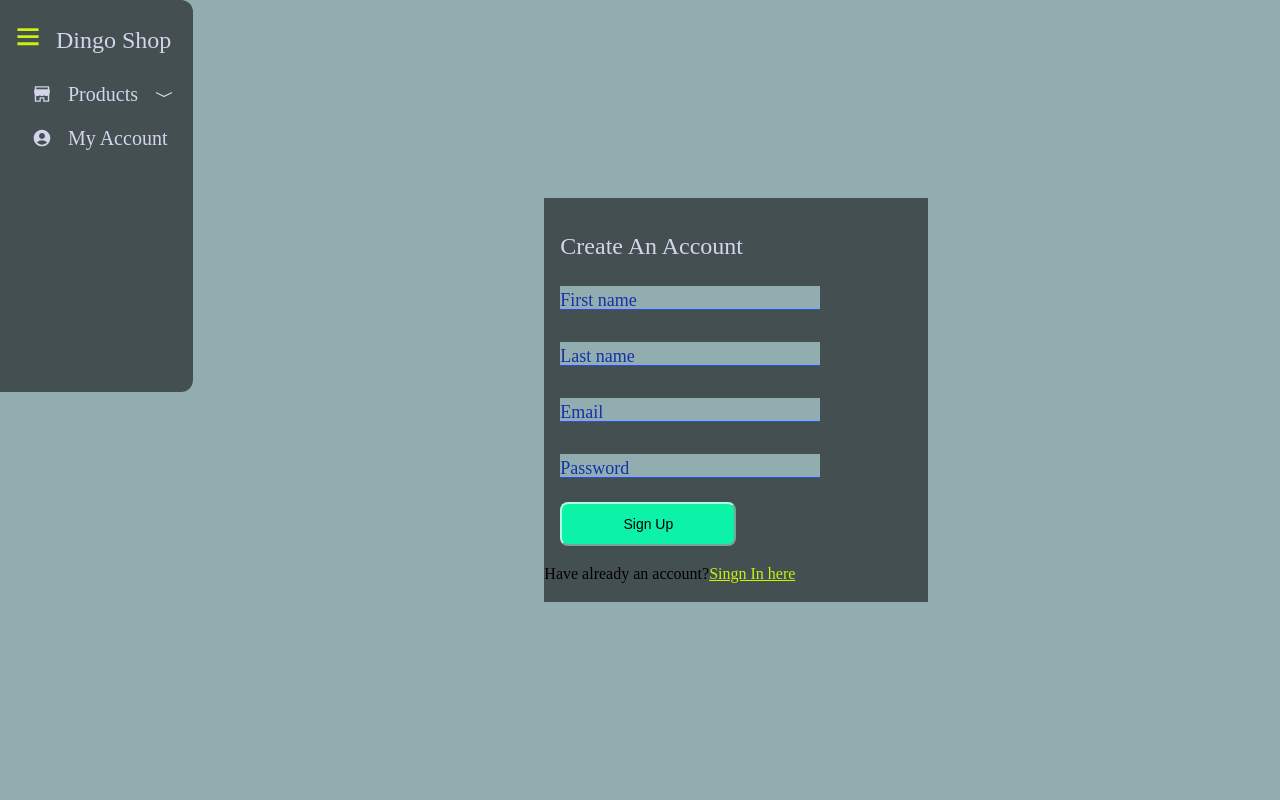
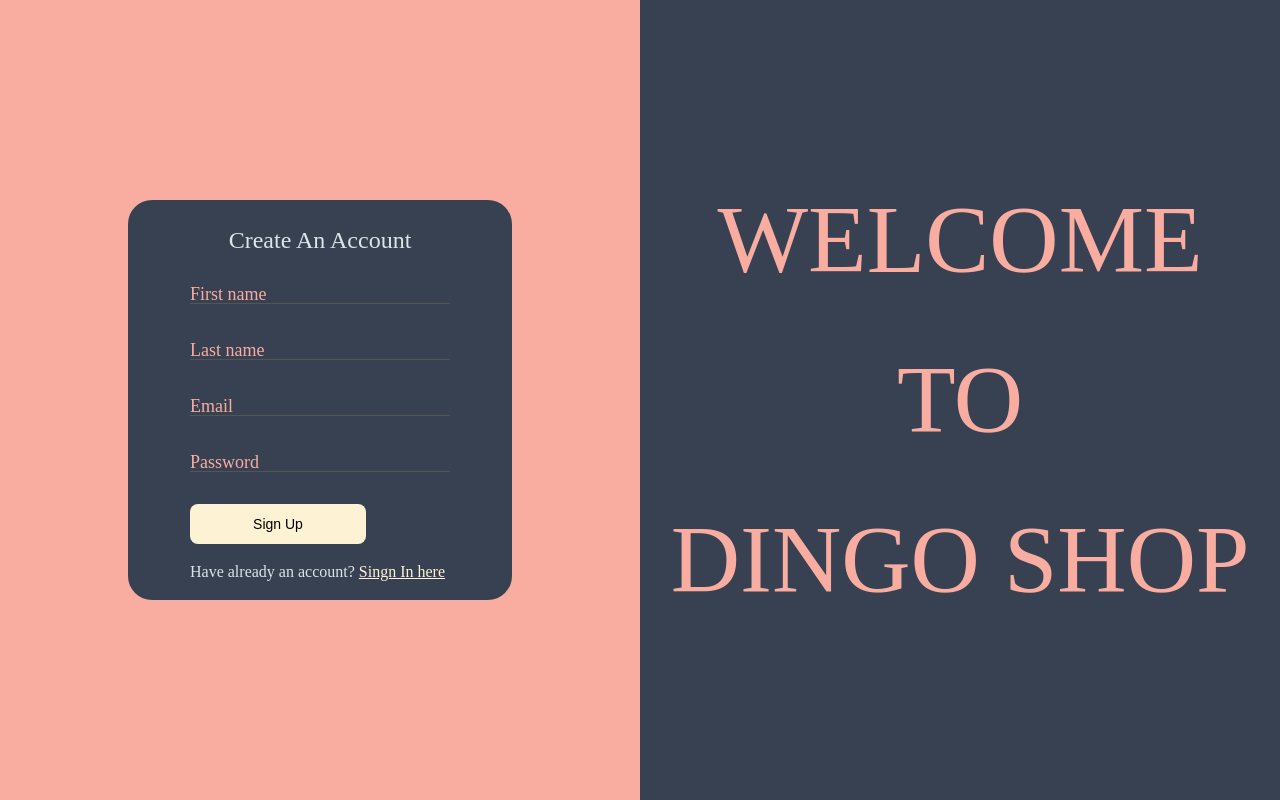
Before and after one commit to ArkadiNazarian/online-shop, a React (Create React App) app: page / in a window 1280 px wide. Built offline with nearby package versions, Linux system fonts and the light colour scheme.

Commit message:
Fix the colors of project

```diff
--- /dev/null
+++ b/src/LandingPage/view.tsx
@@ -0,0 +1,14 @@
+import { Signup } from "../module-account/signup";
+
+export const Landing = () => (
+    <div className="tw-grid tw-grid-cols-2 tw-w-screen tw-h-screen">
+        <div className="tw-col-start-1 tw-bg-custom_background">
+            <Signup />
+        </div>
+        <div className="tw-col-start-2 tw-bg-custom_gray tw-flex tw-flex-col tw-justify-center tw-items-center">
+            <p className="tw-text-custom_background tw-text-8xl" >WELCOME</p>
+            <p className="tw-text-custom_background tw-text-8xl tw-mt-[-2rem]" >TO</p>
+            <p className="tw-text-custom_background tw-text-8xl tw-mt-[-2rem]" >DINGO SHOP</p>
+        </div>
+    </div>
+)
--- a/src/Routes/routes.tsx
+++ b/src/Routes/routes.tsx
@@ -1,3 +1,4 @@
+import { Landing } from '../LandingPage/view';
 import { SignIn } from '../module-account/signin';
 import { Signup } from '../module-account/signup';
 import { route_names } from './route-names';
@@ -17,7 +18,7 @@ export const routes = () => {
         },
         {
             path: app_routes.default_path,
-            component: <Signup />
+            component: <Landing />
         }
     ]
 
--- a/src/index.css
+++ b/src/index.css
@@ -3,7 +3,7 @@
 @tailwind utilities;
 
 html {
-    background-color: #92adb0;
+    background-color: #f9ada0;
 }
 
 body {
--- a/src/module-account/signin/view.tsx
+++ b/src/module-account/signin/view.tsx
@@ -8,10 +8,10 @@ export const View = (props: IFormModel) => (
         <form onSubmit={props.action_submit}>
             <div className="tw-mb-6 tw-ml-4">
                 <div>
-                    <label className="tw-block tw-mb-2 tw-text-xl tw-font-medium tw-text-custom_blue tw-mt-8">Email</label>
+                    <label className="tw-block tw-mb-2 tw-text-xl tw-font-medium tw-text-custom_black tw-mt-8">Email</label>
                     <input
                         type="email"
-                        className="tw-border tw-border-custom_gray tw-bg-custom_gray tw-text-sm tw-rounded-lg tw-outline focus:tw-border-2 focus:tw-border-custom_blue tw-w-full tw-p-2.5 "
+                        className="tw-border tw-border-custom_gray tw-bg-custom_gray tw-text-sm tw-rounded-lg tw-outline focus:tw-border-2 focus:tw-border-custom_black tw-w-full tw-p-2.5 "
                         name="email"
                         value={props.form_data.email}
                         onChange={props.handleChange}
@@ -19,10 +19,10 @@ export const View = (props: IFormModel) => (
                     {props.form_errors.email && <p className="tw-text-custom_purple">{props.form_errors.email}</p>}
                 </div>
                 <div>
-                    <label className="tw-block tw-mb-2 tw-text-xl tw-font-medium tw-text-custom_blue tw-mt-4">Password</label>
+                    <label className="tw-block tw-mb-2 tw-text-xl tw-font-medium tw-text-custom_black tw-mt-4">Password</label>
                     <input
                         type="password"
-                        className="tw-border tw-border-custom_gray tw-bg-custom_gray tw-text-sm tw-rounded-lg tw-outline focus:tw-border-2 focus:tw-border-custom_blue tw-w-full tw-p-2.5  "
+                        className="tw-border tw-border-custom_gray tw-bg-custom_gray tw-text-sm tw-rounded-lg tw-outline focus:tw-border-2 focus:tw-border-custom_black tw-w-full tw-p-2.5  "
                         name="password"
                         value={props.form_data.password}
                         onChange={props.handleChange}
--- a/src/module-account/signup/view.tsx
+++ b/src/module-account/signup/view.tsx
@@ -1,49 +1,46 @@
 import { Link } from "react-router-dom";
 import { ToastContainer } from "react-toastify";
-import { Layout } from "../../Layout";
 import { IFormModel } from "./model";
 
 export const View = (props: IFormModel) => (
-    <div className="tw-h-screen  tw-flex tw-flex-row">
-        <Layout />
-        <div className="tw-w-screen tw-flex tw-justify-center tw-items-center ">
-            <form onSubmit={props.action_submit} className="tw-bg-dark_purple tw-w-96">
-                <div className="tw-mb-6 tw-ml-4 tw-mt-8">
+    <div className="tw-h-screen tw-flex-col tw-flex tw-justify-center tw-items-center">
+        <div className="tw-bg-custom_gray tw-w-96 tw-flex tw-flex-col tw-items-center tw-border-none tw-rounded-3xl">
             <p className="tw-text-custom_white tw-text-2xl">Create An Account</p>
+            <form onSubmit={props.action_submit}>
                 <div className="tw-relative">
                     <input
                         type="text"
-                            className="tw-py-1 tw-w-64 tw-border-t-0 tw-bg-custom_background tw-border-l-0 tw-border-r-0 tw-border-b-custom_blue tw-border-b focus:tw-outline-none tw-transition-colors tw-peer"
+                        className="tw-py-1 tw-w-64 tw-border-t-0 tw-bg-custom_gray tw-border-l-0 tw-border-r-0 tw-border-b-custom_black tw-border-b focus:tw-outline-none tw-transition-colors tw-peer"
                         name="first_name"
                         id="first_name"
                         value={props.form_data.first_name}
                         onChange={props.handleChange}
                     />
-                        <label htmlFor="first_name" className="tw-text-custom_blue tw-text-lg tw-absolute tw-left-0 peer-focus:tw-text-sm peer-focus:tw--top-4 tw-transition-all">First name</label>
-                        {props.form_errors.first_name && <p className="tw-text-custom_purple">{props.form_errors.first_name}</p>}
+                    <label htmlFor="first_name" className="tw-text-custom_background tw-text-lg tw-absolute tw-left-0 peer-focus:tw-text-sm peer-focus:tw--top-4 tw-transition-all">First name</label>
+                    {props.form_errors.first_name && <p className="tw-text-custom_green">{props.form_errors.first_name}</p>}
                 </div>
                 <div className="tw-relative tw-mt-8">
                     <input
                         type="text"
-                            className="tw-py-1 tw-w-64 tw-border-t-0 tw-bg-custom_background tw-border-l-0 tw-border-r-0 tw-border-b-custom_blue tw-border-b focus:tw-outline-none tw-transition-colors tw-peer"
+                        className="tw-py-1 tw-w-64 tw-border-t-0 tw-bg-custom_gray tw-border-l-0 tw-border-r-0 tw-border-b-custom_black tw-border-b focus:tw-outline-none tw-transition-colors tw-peer"
                         name="last_name"
                         id="last_name"
                         value={props.form_data.last_name}
                         onChange={props.handleChange}
                     />
-                        <label htmlFor="last_name" className="tw-text-custom_blue tw-text-lg tw-absolute tw-left-0 peer-focus:tw-text-sm peer-focus:tw--top-4 tw-transition-all">Last name</label>
+                    <label htmlFor="last_name" className="tw-text-custom_background tw-text-lg tw-absolute tw-left-0 peer-focus:tw-text-sm peer-focus:tw--top-4 tw-transition-all">Last name</label>
                 </div>
                 <div className="tw-relative tw-mt-8">
                     <input
                         type="email"
-                            className="tw-py-1 tw-w-64 tw-border-t-0 tw-bg-custom_background tw-border-l-0 tw-border-r-0 tw-border-b-custom_blue tw-border-b focus:tw-outline-none tw-transition-colors tw-peer"
+                        className="tw-py-1 tw-w-64 tw-border-t-0 tw-bg-custom_gray tw-border-l-0 tw-border-r-0 tw-border-b-custom_black tw-border-b focus:tw-outline-none tw-transition-colors tw-peer"
                         name="email"
                         id="email"
                         value={props.form_data.email}
                         onChange={props.handleChange}
                     />
-                        <label htmlFor="email" className="tw-text-custom_blue tw-text-lg tw-absolute tw-left-0 peer-focus:tw-text-sm peer-focus:tw--top-4 tw-transition-all">Email</label>
-                        {props.form_errors.email && <p className="tw-text-custom_purple">{props.form_errors.email}</p>}
+                    <label htmlFor="email" className="tw-text-custom_background tw-text-lg tw-absolute tw-left-0 peer-focus:tw-text-sm peer-focus:tw--top-4 tw-transition-all">Email</label>
+                    {props.form_errors.email && <p className="tw-text-custom_green">{props.form_errors.email}</p>}
                 </div>
                 <div className="tw-relative tw-mt-8">
                     <input
@@ -52,14 +49,13 @@ export const View = (props: IFormModel) => (
                         name="password"
                         value={props.form_data.password}
                         onChange={props.handleChange}
-                            className="tw-py-1 tw-w-64 tw-border-t-0 tw-bg-custom_background tw-border-l-0 tw-border-r-0 tw-border-b-custom_blue tw-border-b focus:tw-outline-none tw-transition-colors tw-peer"
+                        className="tw-py-1 tw-w-64 tw-border-t-0 tw-bg-custom_gray tw-border-l-0 tw-border-r-0 tw-border-b-custom_black tw-border-b focus:tw-outline-none tw-transition-colors tw-peer"
                     />
-                        <label htmlFor="password" className="tw-text-custom_blue tw-text-lg tw-absolute tw-left-0 peer-focus:tw-text-sm peer-focus:tw--top-4 tw-transition-all">Password</label>
-                        {props.form_errors.password && <p className="tw-text-custom_purple">{props.form_errors.password}</p>}
+                    <label htmlFor="password" className="tw-text-custom_background tw-text-lg tw-absolute tw-left-0 peer-focus:tw-text-sm peer-focus:tw--top-4 tw-transition-all">Password</label>
+                    {props.form_errors.password && <p className="tw-text-custom_green">{props.form_errors.password}</p>}
                 </div>
-                </div>
-                <button type="submit" className="tw-ml-4 tw-bg-custom_green tw-border-button_border_color tw-font-medium tw-rounded-lg tw-text-sm tw-w-44  tw-px-5 tw-py-2.5 tw-text-center ">Sign Up</button>
-                <p>Have already an account?<Link to={props.sign_up} className="tw-text-base tw-text-custom_yellow">Singn In here</Link></p>
+                <button type="submit" className="tw-mt-8 tw-bg-custom_yellow tw-border-none tw-font-medium tw-rounded-lg tw-text-sm tw-w-44  tw-px-5 tw-py-2.5 tw-text-center ">Sign Up</button>
+                <p className="tw-text-custom_white tw-text-base">Have already an account?<Link to={props.sign_up} className="tw-text-base tw-text-custom_yellow tw-ml-1">Singn In here</Link></p>
                 <ToastContainer />
             </form>
         </div>
--- a/tailwind.config.js
+++ b/tailwind.config.js
@@ -6,14 +6,15 @@ module.exports = {
   theme: {
     colors: {
       'dark_purple': '#444f52',
-      'custom_white':'#d4d4ea',
-      'custom_yellow':'#caf00e',
+      'custom_white':'#dce3e9',
+      'custom_yellow':'#fef2d4',
       'custom_gray':'#374151',
-      'custom_blue':'#1632a6',
+      'custom_blue':'#112a81',
       'custom_purple':'#8f0a55',
       'custom_green':'#0cf2a6',
       'button_border_color':'#affae3',
-      'custom_background':'#92adb0'
+      'custom_background':'#f9ada0',
+      'custom_black':'#000000',
     },
     extend: {},
   },
```
Lines whose indentation alone changed are shown as unchanged.
